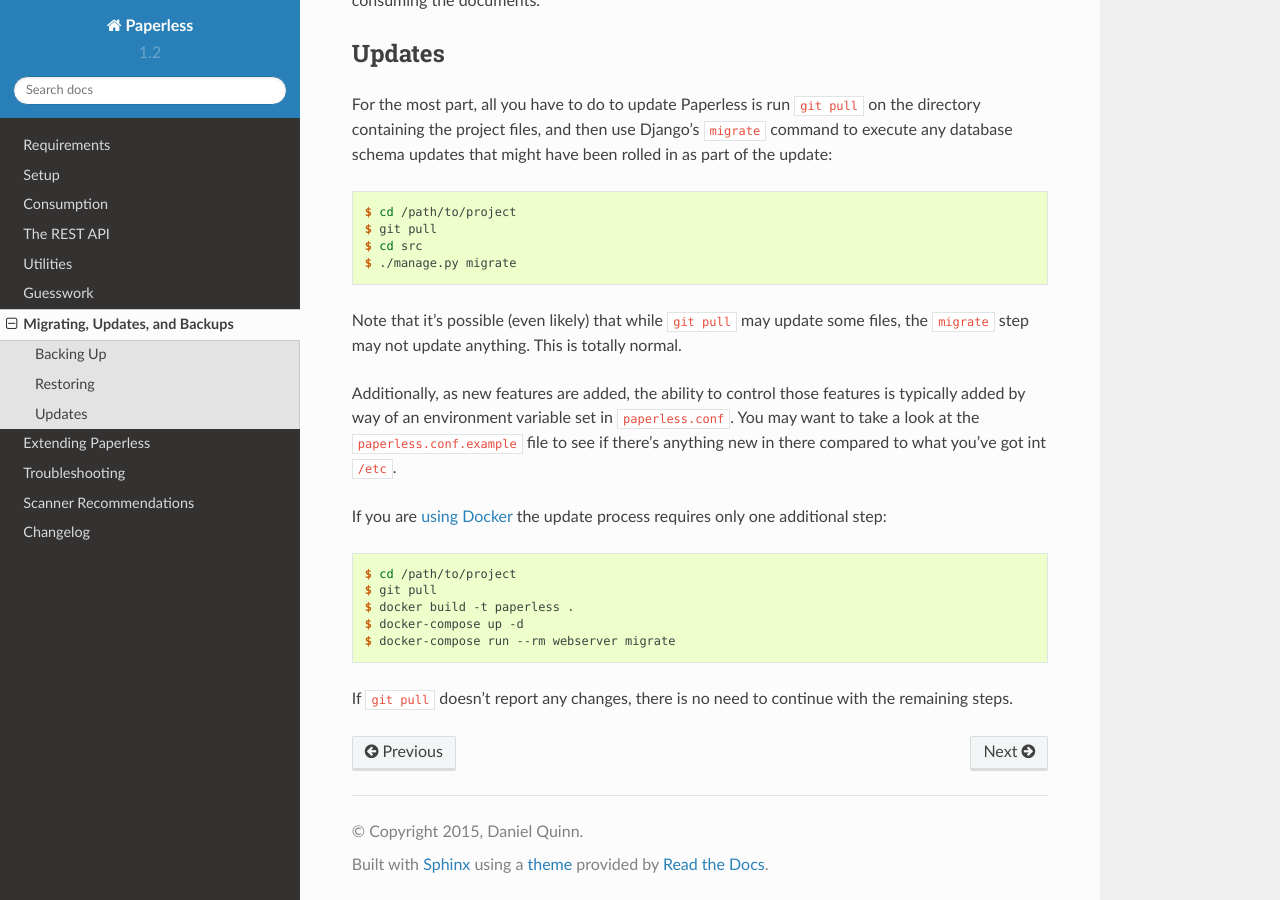
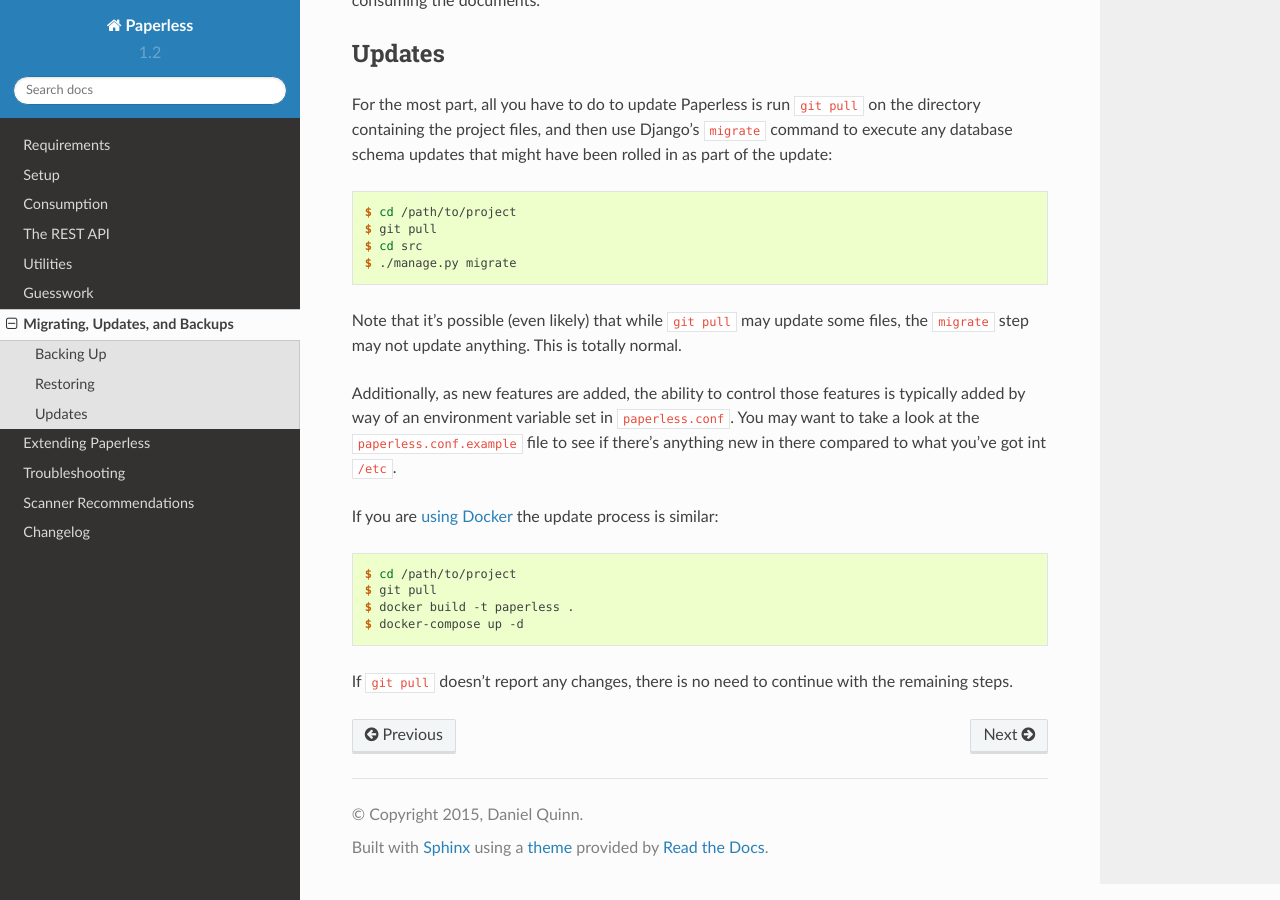
Before and after one commit to repoRangee/Large-scale, a Sphinx documentation site: the page built from docs/migrating.rst, in a window 1280 px wide and 900 px high, scrolled down 1185 px. Built offline with Sphinx 7.4.7 and the Read the Docs theme 2.0.0, drawn with Linux system fonts in a browser that asks for light colours; formulas are drawn with MathJax 3.

Commit message:
Add a dependency link between two containers and change the way Django migrations are done. Provide example for auto-starting the containers

```diff
--- a/docs/migrating.rst
+++ b/docs/migrating.rst
@@ -94,7 +94,7 @@ You may want to take a look at the ``paperless.conf.example`` file to see if
 there's anything new in there compared to what you've got int ``/etc``.
 
 If you are :ref:`using Docker <setup-installation-docker>` the update process
-requires only one additional step:
+is similar:
 
 .. code-block:: shell-session
 
@@ -102,7 +102,6 @@ requires only one additional step:
     $ git pull
     $ docker build -t paperless .
     $ docker-compose up -d
-    $ docker-compose run --rm webserver migrate
 
 If ``git pull`` doesn't report any changes, there is no need to continue with
 the remaining steps.
```
Also changed, not shown: 3 other files.
